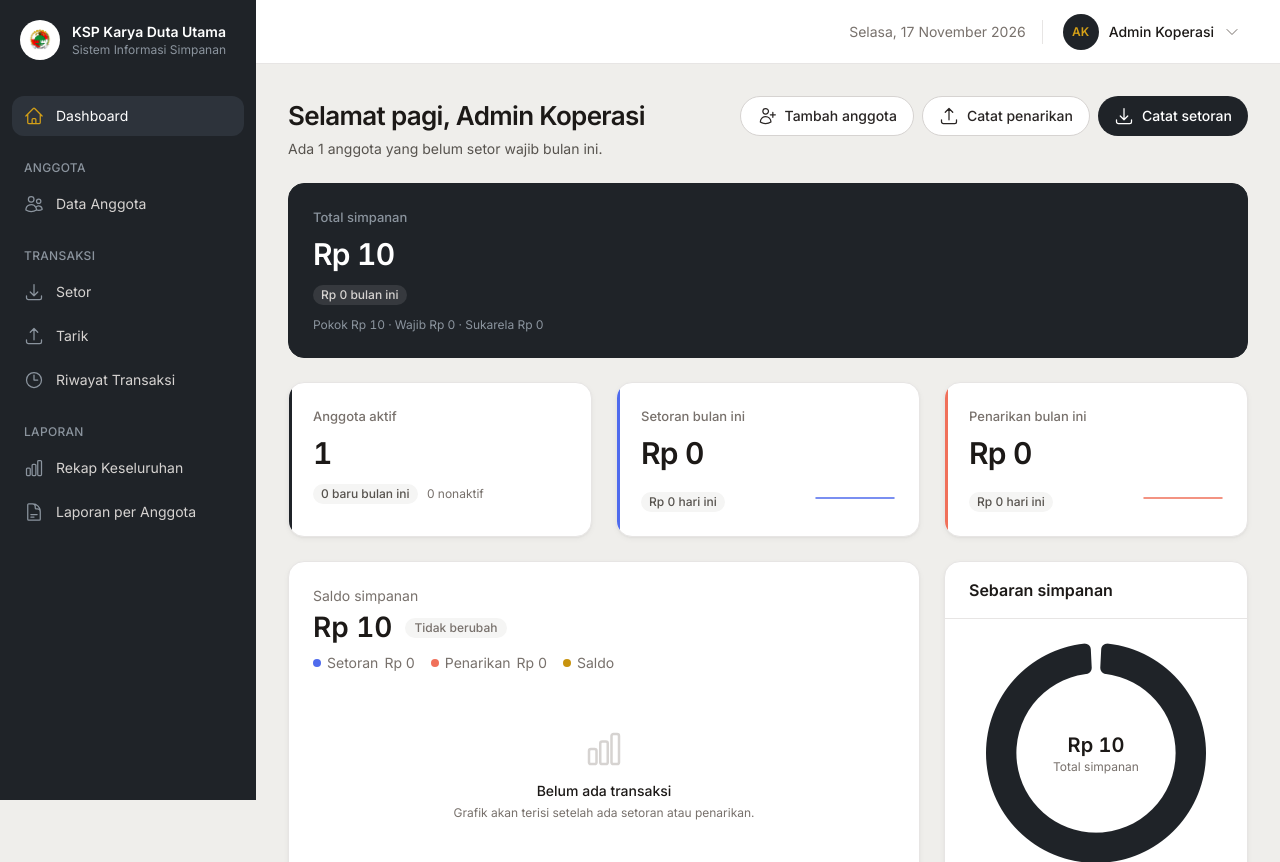
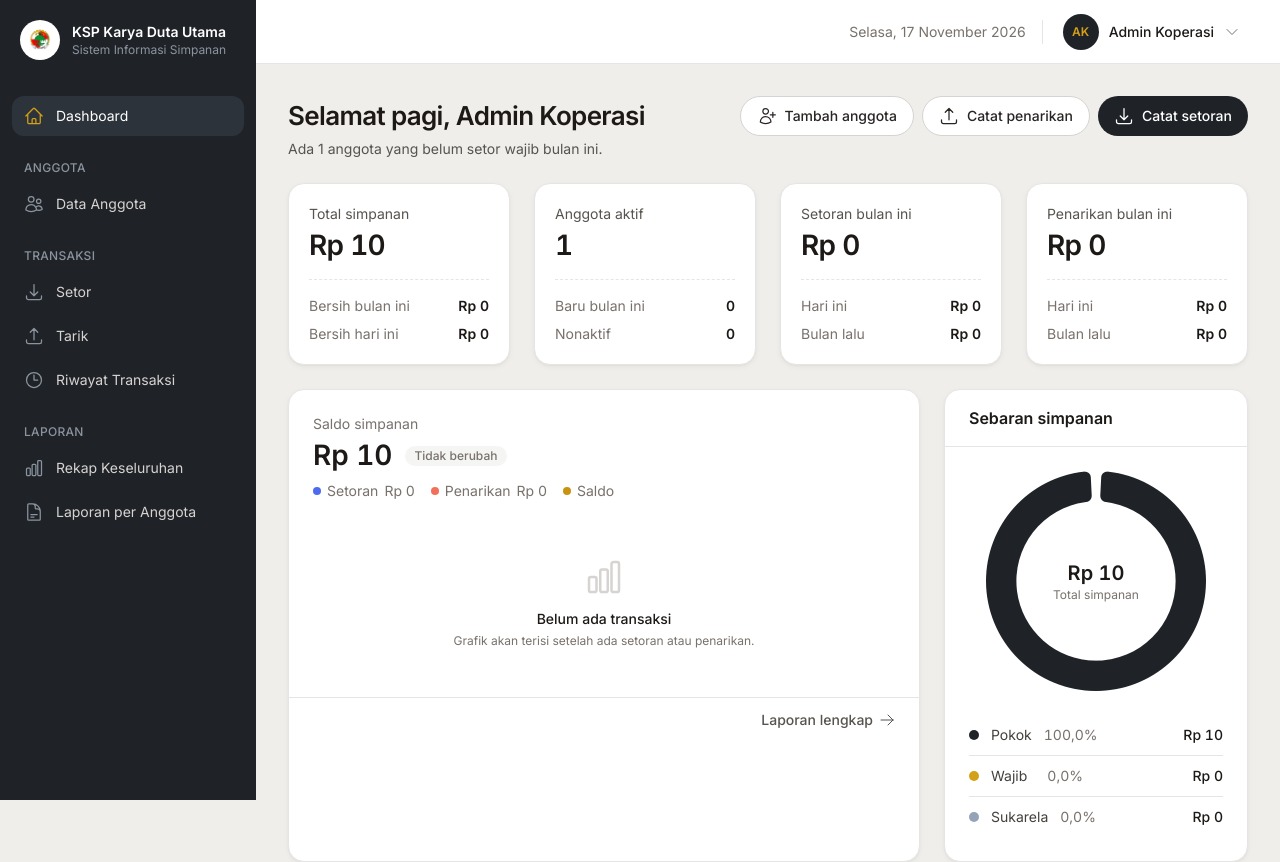
Before and after one commit to Nagikiri/KoperasiKP, a Laravel app: page /dashboard in a window 1280 px wide. Shown: the top 862 px of the page. Run offline with Laravel 10, Linux system fonts and the light colour scheme; a user stored in the database is signed in; data comes from the database, SQL or seed files in the repository; tables that the repository leaves empty hold one stand-in row (values such as "Sample post"); style sheets or scripts are compiled from the project's sources.

Commit message:
feat(ui): kartu ringkasan dashboard lebih sederhana

```diff
--- a/resources/views/components/ui/stat.blade.php
+++ b/resources/views/components/ui/stat.blade.php
@@ -1,36 +1,20 @@
 {{--
-    Kartu ringkasan (F1 §3.10, F2b C.4, F2c B): label kecil, angka besar, baris info di slot.
-    tone: terang (default) | gelap (latar arang, teks putih; kartu Total F2c B.1).
-    aksen: null | arang | setor | tarik — garis 3 px di sisi kiri kartu (F2c B.2–B.4, H).
-    icon/iconTone: ikon opsional di kanan atas (F2b); tidak dipakai lagi di dashboard sejak F2c.
+    Kartu ringkasan (F1 §3.10, revisi F2c B/K): judul, angka besar, garis putus-putus, lalu baris rincian.
+    rincian: array baris ['label' => string, 'nilai' => string, 'warna' => kelas teks opsional].
 --}}
-@props(['label', 'value', 'icon' => null, 'iconTone' => 'neutral', 'tone' => 'terang', 'aksen' => null])
-@php
-    $gelap = $tone === 'gelap';
-    $warnaIkon = [
-        'neutral' => 'bg-stone-100 text-stone-600',
-        'setor' => 'bg-setor-50 text-setor',
-        'tarik' => 'bg-tarik-50 text-tarik',
-    ][$iconTone] ?? 'bg-stone-100 text-stone-600';
-    $warnaAksen = ['arang' => 'bg-arang', 'setor' => 'bg-setor', 'tarik' => 'bg-tarik'][$aksen] ?? null;
-    $permukaan = $gelap
-        ? 'bg-arang border-arang text-white'
-        : 'bg-white border-stone-200 shadow-[0_1px_2px_rgba(28,25,23,0.04),0_2px_6px_rgba(28,25,23,0.04)]';
-@endphp
-<div {{ $attributes->merge(['class' => 'relative overflow-hidden border rounded-2xl p-6 '.$permukaan]) }} @if ($aksen) data-aksen="{{ $aksen }}" @endif>
-    @if ($warnaAksen)
-        <span class="absolute inset-y-0 left-0 w-[3px] {{ $warnaAksen }}" aria-hidden="true"></span>
-    @endif
-    <div class="flex items-start justify-between gap-3">
-        <p class="text-[13px] font-medium {{ $gelap ? 'text-arang-400' : 'text-stone-500' }}">{{ $label }}</p>
-        @if ($icon)
-            <span class="flex h-9 w-9 shrink-0 items-center justify-center rounded-lg {{ $warnaIkon }}">
-                <x-ui.icon :name="$icon" class="w-5 h-5" />
-            </span>
-        @endif
-    </div>
-    <p class="mt-2 whitespace-nowrap text-[30px] font-semibold leading-tight tracking-tight tabular-nums {{ $gelap ? 'text-white' : 'text-stone-900' }}">{{ $value }}</p>
-    @if ($slot->isNotEmpty())
-        <div class="mt-3 text-xs {{ $gelap ? 'text-arang-400' : 'text-stone-500' }}">{{ $slot }}</div>
+@props(['label', 'value', 'rincian' => []])
+<div {{ $attributes->merge(['class' => 'bg-white border border-stone-200 rounded-2xl p-5 shadow-[0_1px_2px_rgba(28,25,23,0.04),0_2px_6px_rgba(28,25,23,0.04)]']) }}>
+    <p class="text-sm text-stone-600">{{ $label }}</p>
+    <p class="mt-1 whitespace-nowrap text-[28px] font-semibold leading-tight tracking-tight text-stone-900 tabular-nums">{{ $value }}</p>
+    @if (count($rincian))
+        <div class="my-4 border-t border-dashed border-stone-200" data-garis-putus></div>
+        <dl class="space-y-2 text-sm">
+            @foreach ($rincian as $baris)
+                <div class="flex items-center justify-between gap-3" data-rincian>
+                    <dt class="text-stone-500">{{ $baris['label'] }}</dt>
+                    <dd class="font-semibold tabular-nums {{ $baris['warna'] ?? 'text-stone-900' }}">{{ $baris['nilai'] }}</dd>
+                </div>
+            @endforeach
+        </dl>
     @endif
 </div>
--- a/resources/views/dashboard.blade.php
+++ b/resources/views/dashboard.blade.php
@@ -10,7 +10,6 @@
     $rupiahMinus = fn ($nilai) => (float) $nilai < 0 ? '-'.Format::rupiah(abs((float) $nilai)) : Format::rupiah($nilai);
     $nadaTanda = fn ($nilai) => (float) $nilai > 0 ? 'setor' : ((float) $nilai < 0 ? 'tarik' : 'nol');
 
-    $teksNada = ['setor' => 'text-setor', 'tarik' => 'text-tarik', 'nol' => 'text-stone-500'];
     $chipNada = ['setor' => 'bg-setor-50 text-setor', 'tarik' => 'bg-tarik-50 text-tarik', 'nol' => 'bg-stone-100 text-stone-500'];
 
     // Warna jenis simpanan untuk sebaran simpanan (sama dengan objek WARNA di arus-simpanan.js, F2c H).
@@ -31,53 +30,48 @@
 
     $bersihBulanIni = round($aktivitasBulanIni['total_setor'] - $aktivitasBulanIni['total_tarik'], 2);
 
-    // F2c B.1: badge perubahan bulan ini di kartu Total (latar arang). ▲/▼ hanya untuk badge perubahan dan perbandingan (F2c I.1).
-    $teksPerubahan = fn ($nilai) => (float) $nilai > 0 ? '▲ '.Format::rupiah($nilai) : ((float) $nilai < 0 ? '▼ '.Format::rupiah(abs((float) $nilai)) : Format::rupiah(0));
-    $badgeTotal = [
-        'setor' => 'bg-[rgba(79,107,237,0.18)] text-[#A9B8FF]',
-        'tarik' => 'bg-[rgba(240,112,90,0.18)] text-[#FFB4A6]',
-        'nol' => 'bg-white/10 text-stone-300',
-    ];
-    $rincianTotal = $rekapSaldo
-        ->map(fn ($rekap) => str_replace('Simpanan ', '', $rekap['nama_jenis']).' '.Format::rupiah($rekap['saldo']))
-        ->implode(' · ');
+    // F2c B (revisi K3): rincian kartu ringkasan. Tanda ASCII; positif setor, negatif tarik, nol stone-900.
+    $warnaBersih = ['setor' => 'text-setor', 'tarik' => 'text-tarik', 'nol' => 'text-stone-900'];
+    $bersihHariIni = round($aktivitasHariIni['total_setor'] - $aktivitasHariIni['total_tarik'], 2);
+    $enamBulan = $grafikArus['periode']['enam_bulan'];
+    $bulanLalu = fn (array $nilai) => (float) ($nilai[count($nilai) - 2] ?? 0);
 
-    // F2c B.3/B.4: perbandingan dengan bulan lalu dan sparkline dari 6 bulan terakhir (tanpa query baru).
-    $enamBulan = $grafikArus['periode']['enam_bulan'];
-    $namaBulanLalu = now()->startOfMonth()->subMonth()->translatedFormat('F');
-    $banding = function (array $nilai) use ($namaBulanLalu): ?array {
-        $lalu = (float) $nilai[count($nilai) - 2];
-        $ini = (float) $nilai[count($nilai) - 1];
-        if ($lalu <= 0) {
-            return null;
-        }
-        $persen = (int) round(abs($ini - $lalu) / $lalu * 100);
-        $arah = $persen === 0 ? null : ($ini > $lalu ? '▲' : '▼');
-
-        return ['arah' => $arah, 'teks' => ($arah ? $arah.' ' : '').$persen.'% dari '.$namaBulanLalu];
-    };
-    $sparkline = function (array $nilai): string {
-        $nilai = array_map('floatval', $nilai);
-        $min = min($nilai);
-        $rentang = max($nilai) - $min;
-        $langkah = 78 / (count($nilai) - 1);
-
-        return collect($nilai)->map(fn ($v, $i) => round(1 + $i * $langkah, 1).','.round($rentang > 0 ? 27 - ($v - $min) / $rentang * 26 : 14, 1))->implode(' ');
-    };
-    $kartuArus = [
-        'setor' => [
+    $kartuRingkasan = [
+        [
+            'jangkar' => 'total',
+            'label' => 'Total simpanan',
+            'nilai' => Format::rupiah($totalSaldo),
+            'rincian' => [
+                ['label' => 'Bersih bulan ini', 'nilai' => $bertanda($bersihBulanIni), 'warna' => $warnaBersih[$nadaTanda($bersihBulanIni)]],
+                ['label' => 'Bersih hari ini', 'nilai' => $bertanda($bersihHariIni), 'warna' => $warnaBersih[$nadaTanda($bersihHariIni)]],
+            ],
+        ],
+        [
+            'jangkar' => 'anggota',
+            'label' => 'Anggota aktif',
+            'nilai' => $ringkasanAnggota['aktif'],
+            'rincian' => [
+                ['label' => 'Baru bulan ini', 'nilai' => $ringkasanAnggota['baru_bulan_ini']],
+                ['label' => 'Nonaktif', 'nilai' => $ringkasanAnggota['nonaktif']],
+            ],
+        ],
+        [
+            'jangkar' => 'setor',
             'label' => 'Setoran bulan ini',
-            'bulan_ini' => $aktivitasBulanIni['total_setor'],
-            'hari_ini' => $aktivitasHariIni['total_setor'],
-            'banding' => $banding($enamBulan['setor']),
-            'sparkline' => $sparkline($enamBulan['setor']),
+            'nilai' => Format::rupiah($aktivitasBulanIni['total_setor']),
+            'rincian' => [
+                ['label' => 'Hari ini', 'nilai' => Format::rupiah($aktivitasHariIni['total_setor'])],
+                ['label' => 'Bulan lalu', 'nilai' => Format::rupiah($bulanLalu($enamBulan['setor']))],
+            ],
         ],
-        'tarik' => [
+        [
+            'jangkar' => 'tarik',
             'label' => 'Penarikan bulan ini',
-            'bulan_ini' => $aktivitasBulanIni['total_tarik'],
-            'hari_ini' => $aktivitasHariIni['total_tarik'],
-            'banding' => $banding($enamBulan['tarik']),
-            'sparkline' => $sparkline($enamBulan['tarik']),
+            'nilai' => Format::rupiah($aktivitasBulanIni['total_tarik']),
+            'rincian' => [
+                ['label' => 'Hari ini', 'nilai' => Format::rupiah($aktivitasHariIni['total_tarik'])],
+                ['label' => 'Bulan lalu', 'nilai' => Format::rupiah($bulanLalu($enamBulan['tarik']))],
+            ],
         ],
     ];
 
@@ -111,32 +105,10 @@
     </x-ui.page-header>
 
     <div class="grid grid-cols-12 items-stretch gap-6">
-        {{-- F2c B: kartu ringkasan tanpa ikon. Total di kiri (latar arang), tiga kartu lain di kanan. --}}
-        <x-ui.stat class="col-span-12 h-full 2xl:col-span-4" tone="gelap" label="Total simpanan" :value="Format::rupiah($totalSaldo)" data-kartu-total>
-            <span data-bersih-bulan-ini class="inline-flex rounded-full px-2 py-0.5 font-medium tabular-nums {{ $badgeTotal[$nadaTanda($bersihBulanIni)] }}">{{ $teksPerubahan($bersihBulanIni) }} bulan ini</span>
-            <p class="mt-3 tabular-nums" data-rincian-total>{{ $rincianTotal }}</p>
-        </x-ui.stat>
-
-        <div class="col-span-12 grid grid-cols-1 items-stretch gap-6 sm:grid-cols-2 xl:grid-cols-3 2xl:col-span-8">
-            <x-ui.stat class="h-full" aksen="arang" label="Anggota aktif" :value="$ringkasanAnggota['aktif']" data-kartu-anggota>
-                <span class="inline-flex rounded-full bg-stone-100 px-2 py-0.5 font-medium text-stone-600">{{ $ringkasanAnggota['baru_bulan_ini'] }} baru bulan ini</span>
-                <span class="ml-1.5">{{ $ringkasanAnggota['nonaktif'] }} nonaktif</span>
-            </x-ui.stat>
-
-            @foreach ($kartuArus as $kunci => $kartu)
-                <x-ui.stat class="h-full" :aksen="$kunci" :label="$kartu['label']" :value="Format::rupiah($kartu['bulan_ini'])" :data-kartu-arus-bulan="$kunci">
-                    <div class="flex items-end justify-between gap-3">
-                        <div class="min-w-0 space-y-1.5">
-                            <span data-hari-ini class="inline-flex rounded-full px-2 py-0.5 font-medium tabular-nums {{ $kartu['hari_ini'] > 0 ? ($kunci === 'setor' ? 'bg-setor-50 text-setor' : 'bg-tarik-50 text-tarik') : 'bg-stone-100 text-stone-600' }}">{{ Format::rupiah($kartu['hari_ini']) }} hari ini</span>
-                            @if ($kartu['banding'])
-                                <p data-banding class="whitespace-nowrap font-medium {{ $kartu['banding']['arah'] ? $teksNada[$kunci] : 'text-stone-500' }}">{{ $kartu['banding']['teks'] }}</p>
-                            @endif
-                        </div>
-                        <svg data-sparkline="{{ $kunci }}" class="shrink-0 {{ $teksNada[$kunci] }}" width="80" height="28" viewBox="0 0 80 28" fill="none" aria-hidden="true">
-                            <polyline points="{{ $kartu['sparkline'] }}" stroke="currentColor" stroke-width="1.5" stroke-linecap="round" stroke-linejoin="round" />
-                        </svg>
-                    </div>
-                </x-ui.stat>
+        {{-- F2c B (revisi K): empat kartu ringkasan putih sama lebar, rincian dua baris. --}}
+        <div class="col-span-12 grid grid-cols-1 items-stretch gap-6 sm:grid-cols-2 xl:grid-cols-4">
+            @foreach ($kartuRingkasan as $kartu)
+                <x-ui.stat class="h-full" :label="$kartu['label']" :value="$kartu['nilai']" :rincian="$kartu['rincian']" :data-kartu-ringkasan="$kartu['jangkar']" />
             @endforeach
         </div>
 
```
Also changed, not shown: tests/Feature/DashboardTest.php (+107 -98 lines).
